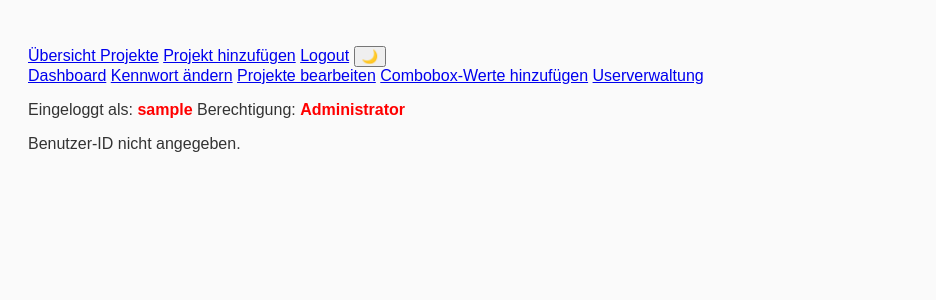
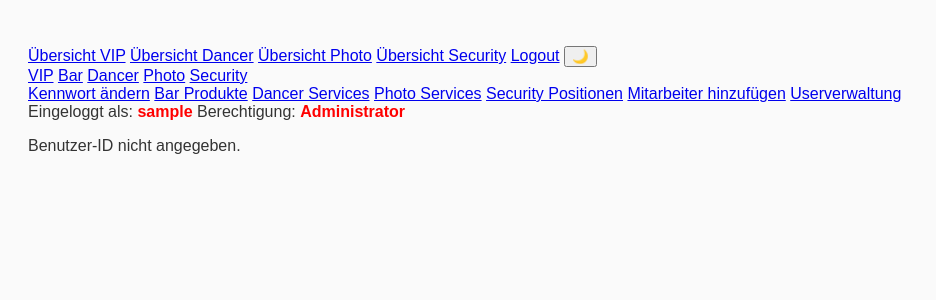
Before and after one commit to ShaodeNentily/Non_Ex, a PHP site: page /edit_user.php in a window 1280 px wide. Shown: the top 300 px of the page, without its empty margins (0-936 px from the left). Run offline with PHP 8.4, Linux system fonts and the light colour scheme; the visitor is signed in with stand-in values (Sample User, id 1).

Commit message:
Update menu.php

```diff
--- a/menu.php
+++ b/menu.php
@@ -76,6 +76,7 @@ include 'config.php';
 	$rollenUebersetzung = [
     'admin' => 'Administrator',
     'editor' => 'Bearbeiter',
+    'head-of' => 'Head-Of',
     'user' => 'Benutzer'
 ];
 ?>
@@ -83,29 +84,43 @@ include 'config.php';
 
     <!-- Allgemeines Menü -->
     <nav>
-        <a href="index.php">Übersicht Projekte</a>
-        <?php if ($loggedin): ?> <a href="hinzufuegen_projekt.php">Projekt hinzufügen</a><?php endif; ?>
-        <?php if (!$loggedin): ?><a href="Admin.php">Benutzer Login</a><?php endif; ?>
+        <?php if ($loggedin): ?> <a href="vip_auswertung.php">Übersicht VIP</a><?php endif; ?>
+	<?php if ($loggedin): ?> <a href="bar_auswertung.php">Übersicht Dancer</a><?php endif; ?>
+	<?php if ($loggedin): ?> <a href="photo_auswertung.php">Übersicht Photo</a><?php endif; ?>
+	<?php if ($loggedin): ?> <a href="security_auswertung.php">Übersicht Security</a><?php endif; ?>
+        <?php if (!$loggedin): ?><a href="Login.php">Login</a><?php endif; ?>
 		<?php if ($loggedin): ?><a href="logout.php">Logout</a><?php endif; ?>
 		<button onclick="toggleDarkMode()" id="darkModeButton">🌙</button>
     </nav>
 
-    <?php if ($loggedin): ?>
+    <?php if ($loggedin && $role !== 'user') : ?>
+	<nav>
+		<a href="vip.php">VIP</a>
+		<a href="bar.php">Bar</a>
+		<a href="dancer.php">Dancer</a>
+		<a href="photo.php">Photo</a>
+		<a href="security.php">Security</a>
+	</nav>
+
     <!-- Menü für alle eingeloggten Benutzer -->
     <nav>
-        <a href="dashboard.php">Dashboard</a> <!-- Für alle Benutzer sichtbar -->
         <a href="kennwort_aendern.php">Kennwort ändern</a> <!-- Für alle Benutzer sichtbar -->
 
         <?php if ($role === 'editor' || $role === 'admin'): ?>
-            <a href="bearbeiten_projekte.php">Projekte bearbeiten</a> <!-- Für Editor und Admin sichtbar -->
+            <a href="ver_getränke.php">Bar Produkte</a> <!-- Für Editor und Admin sichtbar -->
+	    <a href="ver_dancer.php">Dancer Services</a>
+	    <a href="ver_photo_service.php">Photo Services</a>
+	    <a href="ver_sercurity.php">Security Positionen</a>
         <?php endif; ?>
 
         <?php if ($role === 'admin'): ?>
-            <a href="combobox_hinzufuegen.php">Combobox-Werte hinzufügen</a> <!-- Nur für Admin sichtbar -->
-            <a href="admin_hinzufuegen.php">Userverwaltung</a> <!-- Nur für Admin sichtbar -->
+            <a href="ver_mitarbeiter">Mitarbeiter hinzufügen</a> <!-- Nur für Admin sichtbar -->
+            <a href="ver_user.php">Userverwaltung</a> <!-- Nur für Admin sichtbar -->
         <?php endif; ?>
 
-        <p>
+    </nav>
+	<nav>
+
             Eingeloggt als:
             <strong><font color="red"><?php echo htmlspecialchars($username); ?></font></strong>  Berechtigung:
 			<?php if ($role === 'user'): ?>
```
